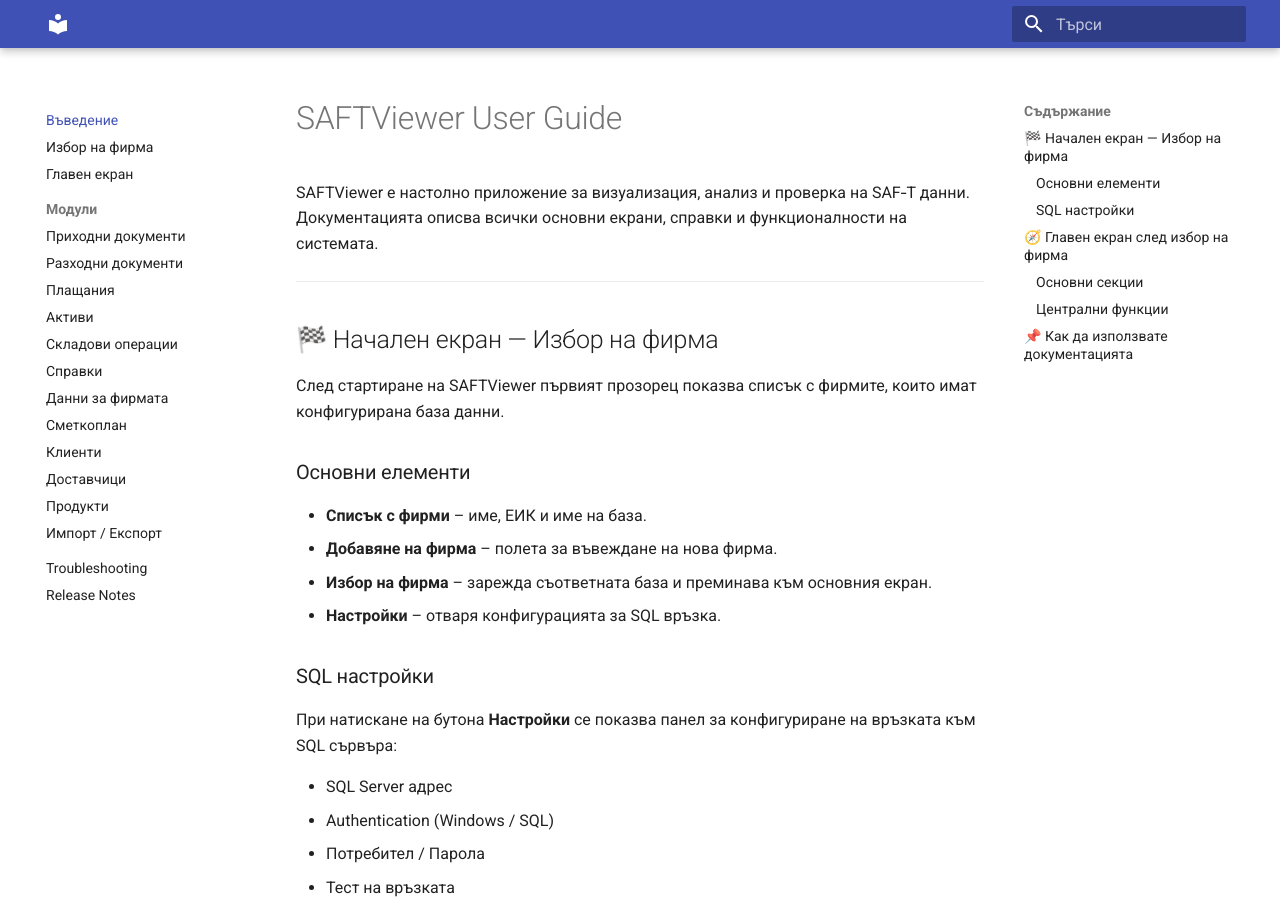
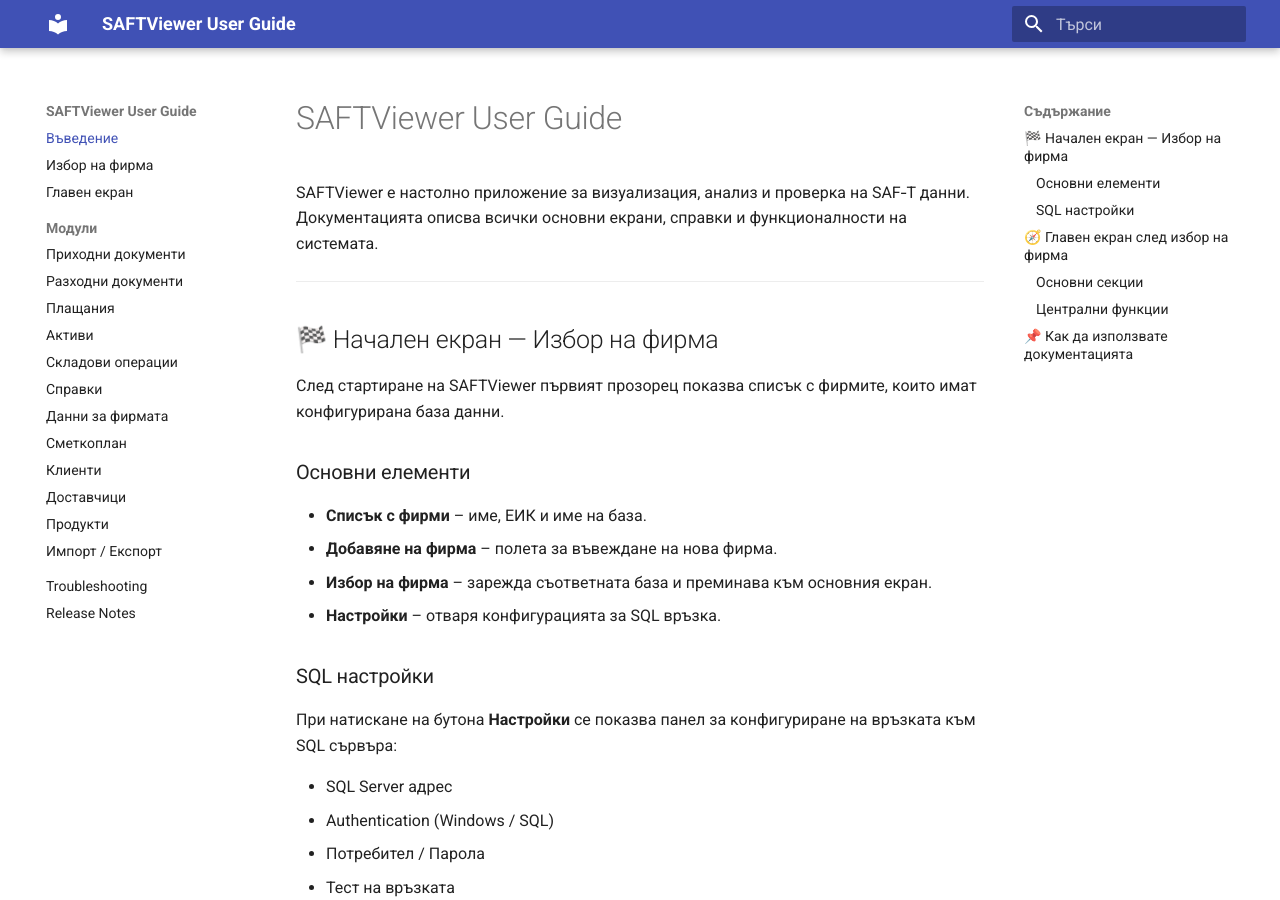
Before and after one commit to teodorval/saftviewer-docs, an MkDocs documentation site: the page built from docs/index.md, in a window 1280 px wide and 900 px high. Built offline with MkDocs 1.6.1 and Material for MkDocs 9.7.7, drawn with Linux system fonts in a browser that asks for light colours; part of the change alters nothing that is shown.

Commit message:
Fix typo in mkdocs.yml

```diff
--- a/mkdocs.yml
+++ b/mkdocs.yml
@@ -1,4 +1,4 @@
-ssite_name: SAFTViewer User Guide
+site_name: SAFTViewer User Guide
 site_url: https://teodorval.github.io/saftviewer-docs
 
 theme:
```
